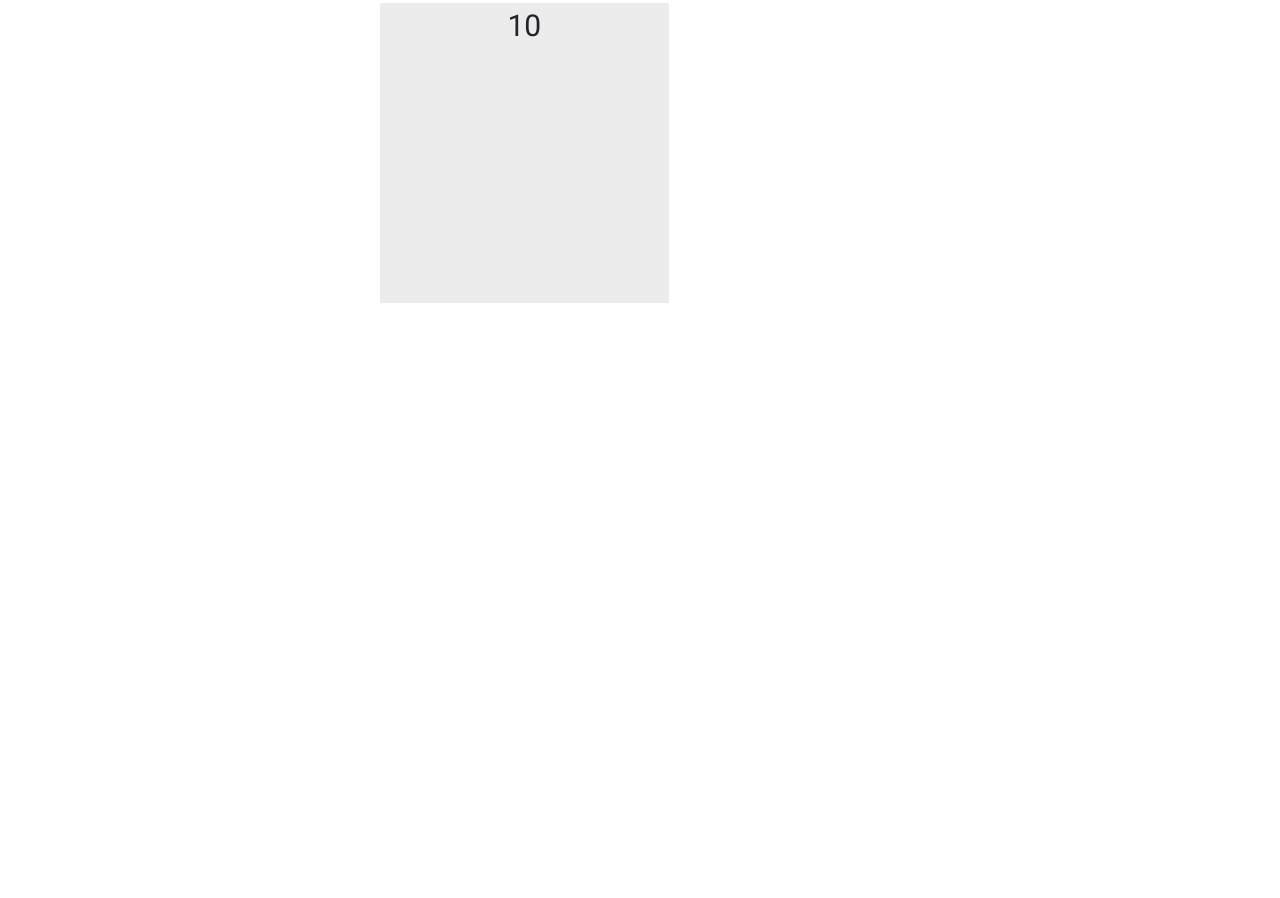
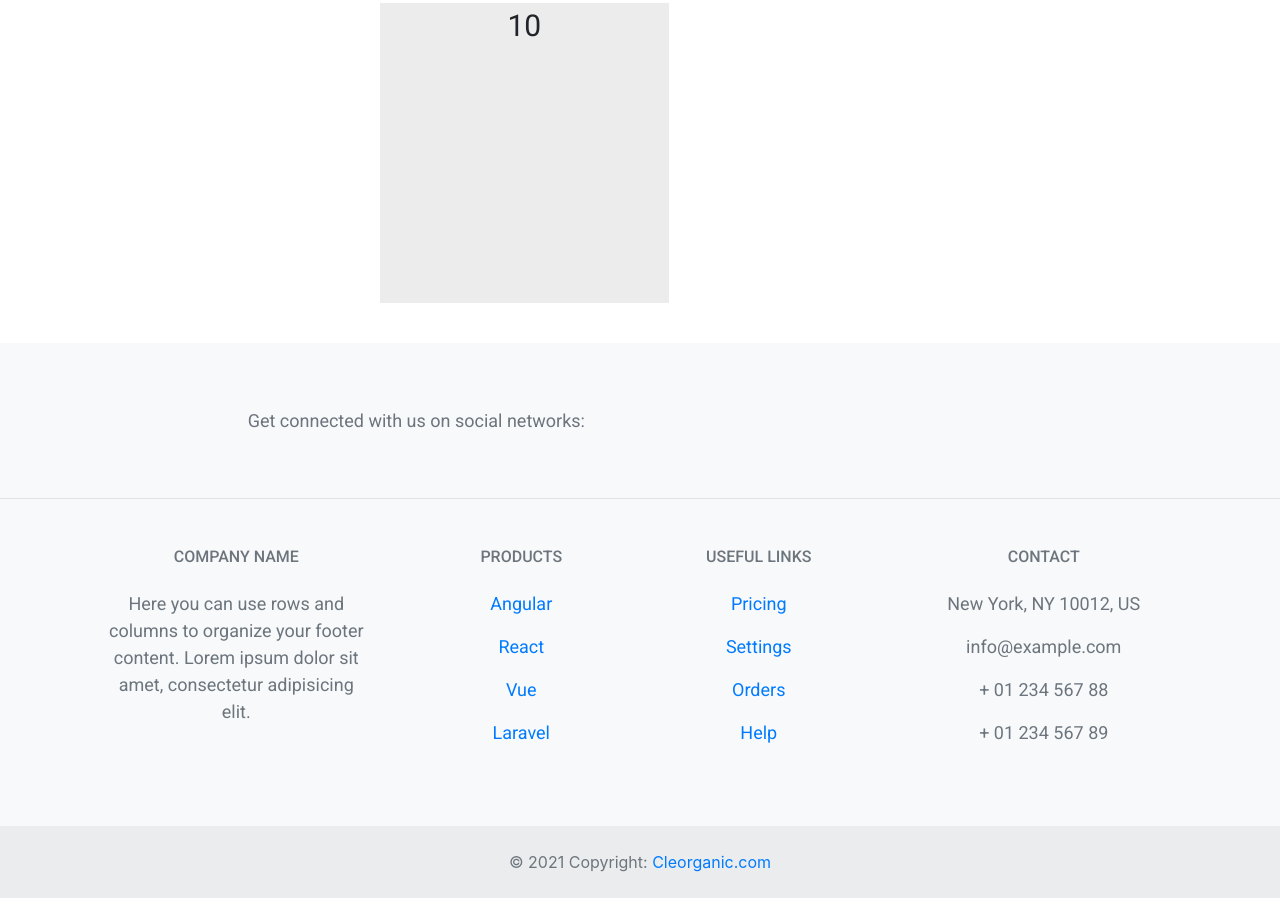
Before and after one commit to pablove2001/Final-Project-Web1-Front-end, a plain HTML site: page pages/productos.html in a window 1280 px wide. Shown: the part 1373-2271 px from the top of the page. Before the commit the page ends 1716 px from the top, so only its background shows below. Drawn offline with nearby package versions, Linux system fonts and the light colour scheme.

Commit message:
pages/productos.html add footer

```diff
--- a/pages/productos.html
+++ b/pages/productos.html
@@ -433,7 +433,135 @@
         </div>
       </div>
     </section>
-    <footer></footer>
+
+    <!-- Footer -->
+    <footer class="text-center text-lg-start bg-light text-muted">
+      <!-- Section: Social media -->
+      <section
+        class="d-flex justify-content-center justify-content-lg-between p-4 border-bottom"
+      >
+        <!-- Left -->
+        <div class="me-5 d-none d-lg-block">
+          <span>Get connected with us on social networks:</span>
+        </div>
+        <!-- Left -->
+
+        <!-- Right -->
+        <div>
+          <a href="" class="me-4 text-reset">
+            <i class="fab fa-facebook-f"></i>
+          </a>
+          <a href="" class="me-4 text-reset">
+            <i class="fab fa-twitter"></i>
+          </a>
+          <a href="" class="me-4 text-reset">
+            <i class="fab fa-google"></i>
+          </a>
+          <a href="" class="me-4 text-reset">
+            <i class="fab fa-instagram"></i>
+          </a>
+          <a href="" class="me-4 text-reset">
+            <i class="fab fa-linkedin"></i>
+          </a>
+          <a href="" class="me-4 text-reset">
+            <i class="fab fa-github"></i>
+          </a>
+        </div>
+        <!-- Right -->
+      </section>
+      <!-- Section: Social media -->
+
+      <!-- Section: Links  -->
+      <section class="">
+        <div class="container text-center text-md-start mt-5">
+          <!-- Grid row -->
+          <div class="row mt-3">
+            <!-- Grid column -->
+            <div class="col-md-3 col-lg-4 col-xl-3 mx-auto mb-4">
+              <!-- Content -->
+              <h6 class="text-uppercase fw-bold mb-4">
+                <i class="fas fa-gem me-3"></i>Company name
+              </h6>
+              <p>
+                Here you can use rows and columns to organize your footer
+                content. Lorem ipsum dolor sit amet, consectetur adipisicing
+                elit.
+              </p>
+            </div>
+            <!-- Grid column -->
+
+            <!-- Grid column -->
+            <div class="col-md-2 col-lg-2 col-xl-2 mx-auto mb-4">
+              <!-- Links -->
+              <h6 class="text-uppercase fw-bold mb-4">Products</h6>
+              <p>
+                <a href="#!" class="text-reset">Angular</a>
+              </p>
+              <p>
+                <a href="#!" class="text-reset">React</a>
+              </p>
+              <p>
+                <a href="#!" class="text-reset">Vue</a>
+              </p>
+              <p>
+                <a href="#!" class="text-reset">Laravel</a>
+              </p>
+            </div>
+            <!-- Grid column -->
+
+            <!-- Grid column -->
+            <div class="col-md-3 col-lg-2 col-xl-2 mx-auto mb-4">
+              <!-- Links -->
+              <h6 class="text-uppercase fw-bold mb-4">Useful links</h6>
+              <p>
+                <a href="#!" class="text-reset">Pricing</a>
+              </p>
+              <p>
+                <a href="#!" class="text-reset">Settings</a>
+              </p>
+              <p>
+                <a href="#!" class="text-reset">Orders</a>
+              </p>
+              <p>
+                <a href="#!" class="text-reset">Help</a>
+              </p>
+            </div>
+            <!-- Grid column -->
+
+            <!-- Grid column -->
+            <div class="col-md-4 col-lg-3 col-xl-3 mx-auto mb-md-0 mb-4">
+              <!-- Links -->
+              <h6 class="text-uppercase fw-bold mb-4">Contact</h6>
+              <p><i class="fas fa-home me-3"></i> New York, NY 10012, US</p>
+              <p>
+                <i class="fas fa-envelope me-3"></i>
+                info@example.com
+              </p>
+              <p><i class="fas fa-phone me-3"></i> + 01 234 567 88</p>
+              <p><i class="fas fa-print me-3"></i> + 01 234 567 89</p>
+            </div>
+            <!-- Grid column -->
+          </div>
+          <!-- Grid row -->
+        </div>
+      </section>
+      <!-- Section: Links  -->
+
+      <!-- Copyright -->
+      <div
+        class="text-center p-4"
+        style="background-color: rgba(0, 0, 0, 0.05)"
+      >
+        © 2021 Copyright:
+        <a
+          class="text-reset fw-bold"
+          href="https://www.instagram.com/cleorganicmx/"
+          >Cleorganic.com</a
+        >
+      </div>
+      <!-- Copyright -->
+    </footer>
+    <!-- Footer -->
 
     <!-- Optional JavaScript -->
     <!-- jQuery first, then Popper.js, then Bootstrap JS -->
```
